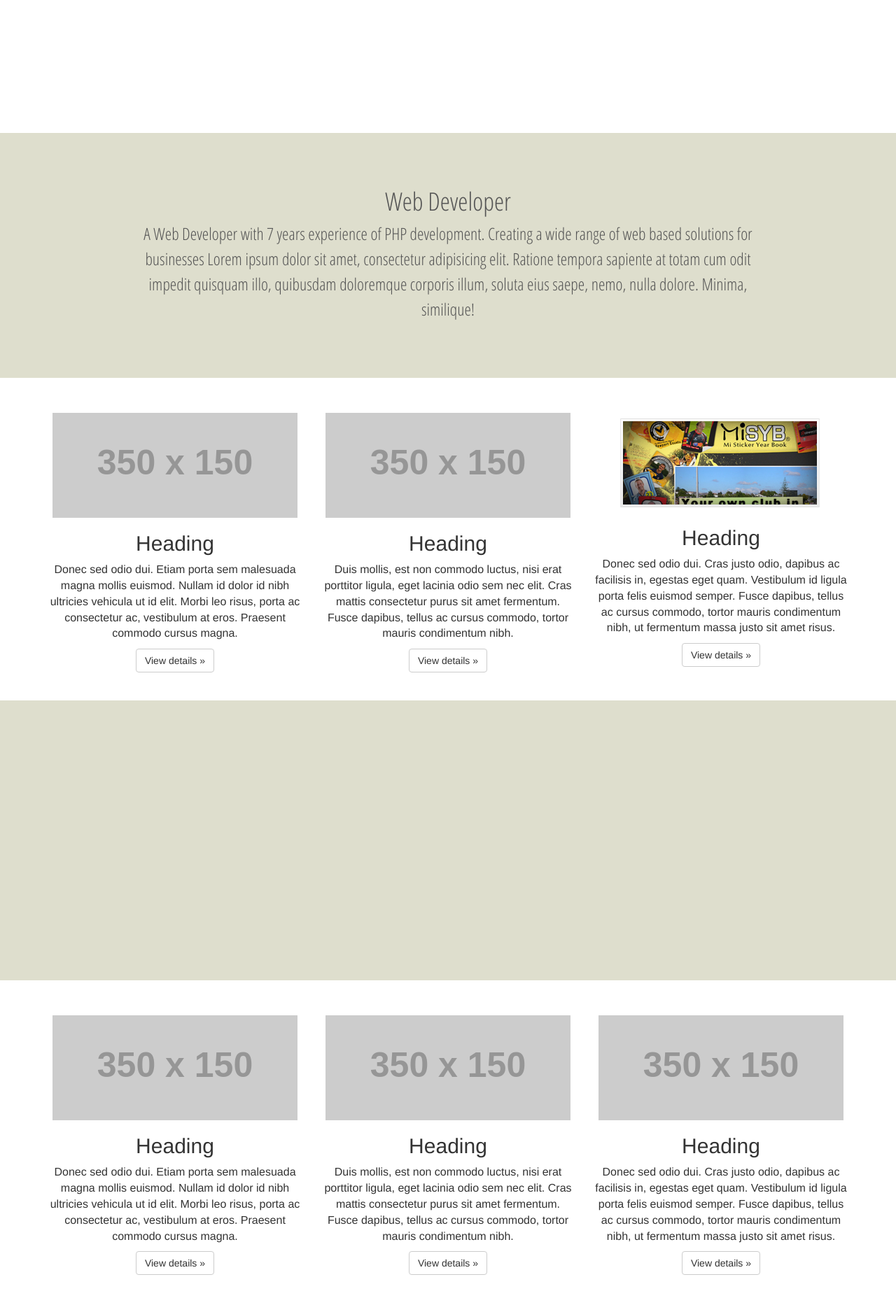
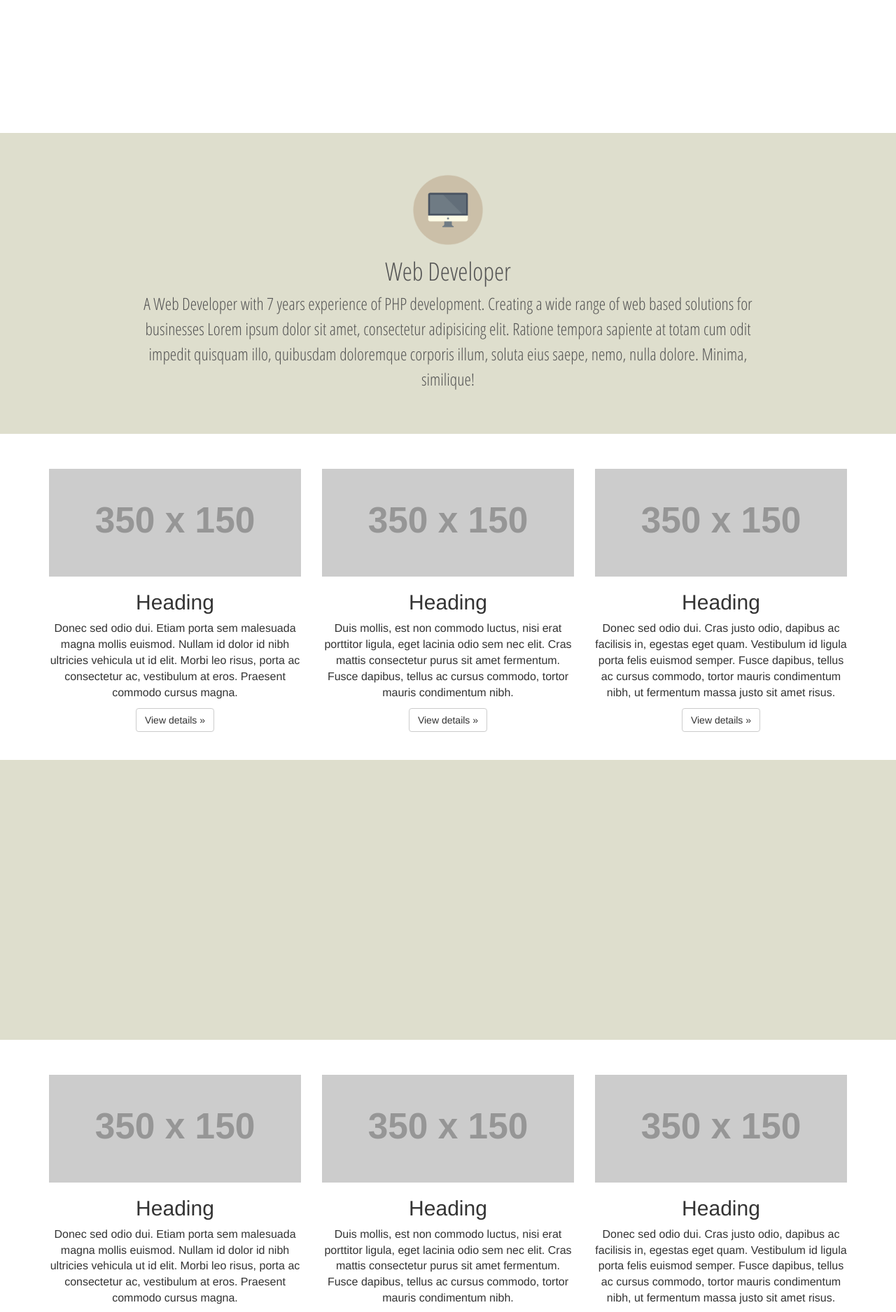
Before and after one commit to phoenix1331/darrenwilliams.me.uk, a PHP site: page / in a window 1280 px wide. Shown: the part 611-2486 px from the top of the page at 70% size. Run offline with PHP 8.4, Linux system fonts and the light colour scheme; grey boxes labelled with a size stand in for pictures from a placeholder-image service; some libraries are stand-ins or nearby versions.

Commit message:
Edit intro

```diff
--- a/css/styles.css
+++ b/css/styles.css
@@ -1,5 +1,10 @@
 
 [data-sr] { visibility: hidden; }
+
+img{
+	max-width:100% !important;
+	min-width:100% !important;
+}
 
 .center{
 	text-align:center;
@@ -46,22 +51,26 @@ a.navbar-brand{
 	background:#dedecd;
 	clear:both;
 	margin:150px 0 0 0;
-	padding:80px 0;
+	padding:60px 0;
 	border-top:1px solid #fff;
-}
-
-#intro{
 	font-size:36px;
 	line-height:36px;
 	font-family: 'Open Sans Condensed', sans-serif;
 	color:#555;
 }
 
-#intro .intro-text-title{
+.intro-icon{
+	width:100px;
+	height:100px;
+	border-radius:50px;
+	margin:0 auto 20px auto;
+}
+
+.intro-text-title{
 
 }
 
-#intro .intro-text-copy{
+.intro-text-copy{
 	width:70%;
 	margin:0 auto;
 	font-size:24px;
--- a/index.php
+++ b/index.php
@@ -42,6 +42,7 @@
     </div> <!-- /container -->
 
     <div id="intro">
+    <div class="intro-icon"><img src="images/computer-icon.png" alt="Computer icon" /></div>
       <p class="center intro-text-title">Web Developer</p>
       <p class="center intro-text-copy">A Web Developer with 7 years experience of PHP development. Creating a wide range of web based solutions for businesses Lorem ipsum dolor sit amet, consectetur adipisicing elit. Ratione tempora sapiente at totam cum odit impedit quisquam illo, quibusdam doloremque corporis illum, soluta eius saepe, nemo, nulla dolore. Minima, similique!</p>
     </div>
@@ -61,7 +62,7 @@
               <p><a class="btn btn-default" href="#" role="button">View details &raquo;</a></p>
             </div><!-- /.col-lg-4 -->
             <div class="col-lg-4">
-              <img src="images/misyb_port.png">
+              <img src="http://placehold.it/350x150">
               <h2>Heading</h2>
               <p>Donec sed odio dui. Cras justo odio, dapibus ac facilisis in, egestas eget quam. Vestibulum id ligula porta felis euismod semper. Fusce dapibus, tellus ac cursus commodo, tortor mauris condimentum nibh, ut fermentum massa justo sit amet risus.</p>
               <p><a class="btn btn-default" href="#" role="button">View details &raquo;</a></p>
```
Also changed, not shown: images/computer-icon.png (added).
